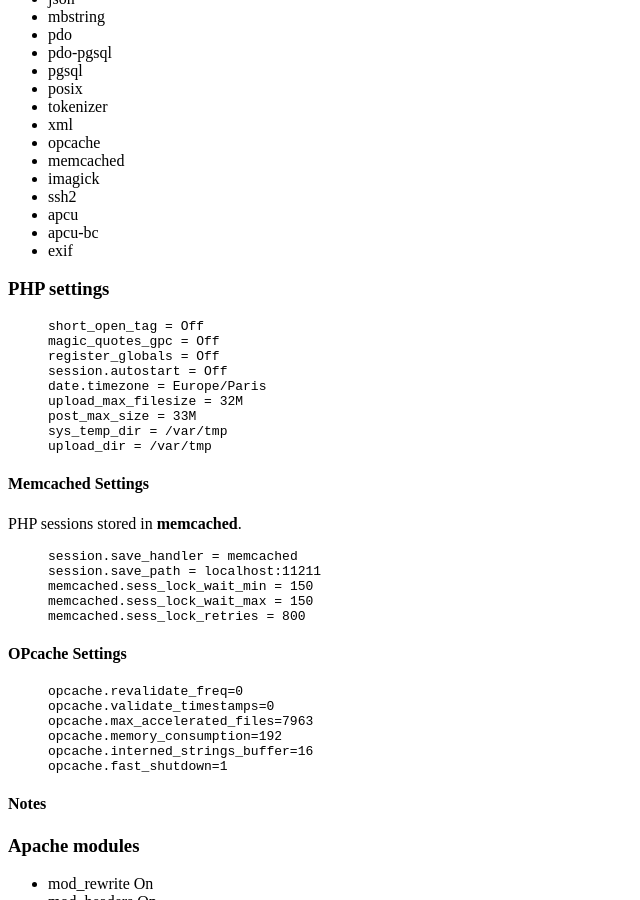
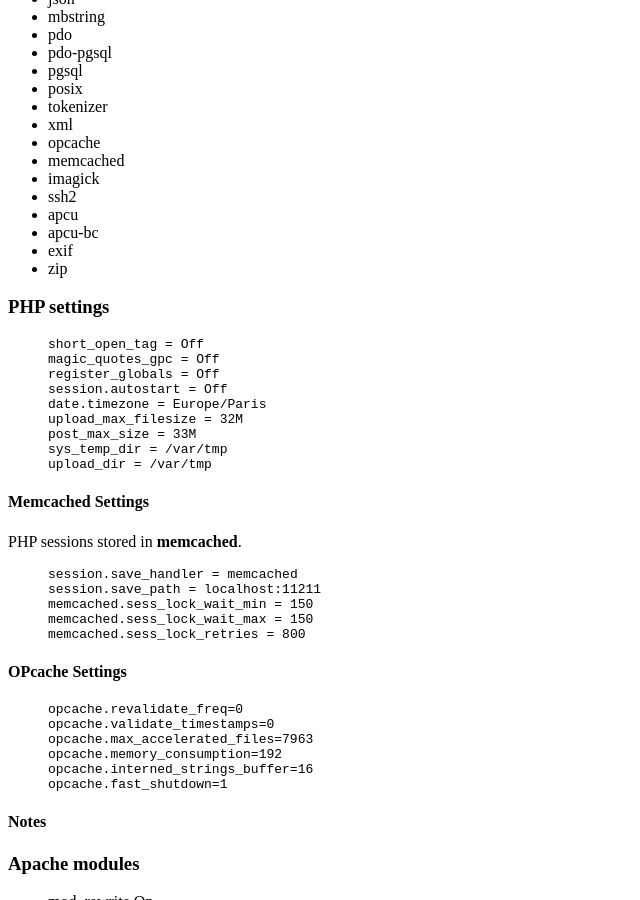
Before and after one commit to le-phare/le-phare.github.io, a Jekyll site: the page built from requirements/index.md, in a window 1280 px wide and 900 px high, scrolled down 732 px. Shown: the whole window, without its empty margins (0-640 px from the left). Built offline with Jekyll 4.4.1, drawn with Linux system fonts in a browser that asks for light colours.

Commit message:
Add zip php extension requirement

```diff
--- a/requirements/index.md
+++ b/requirements/index.md
@@ -44,6 +44,7 @@ title: Hosting requirements
    * apcu
    * apcu-bc
    * exif
+   * zip
 
 ### PHP settings
 
```
